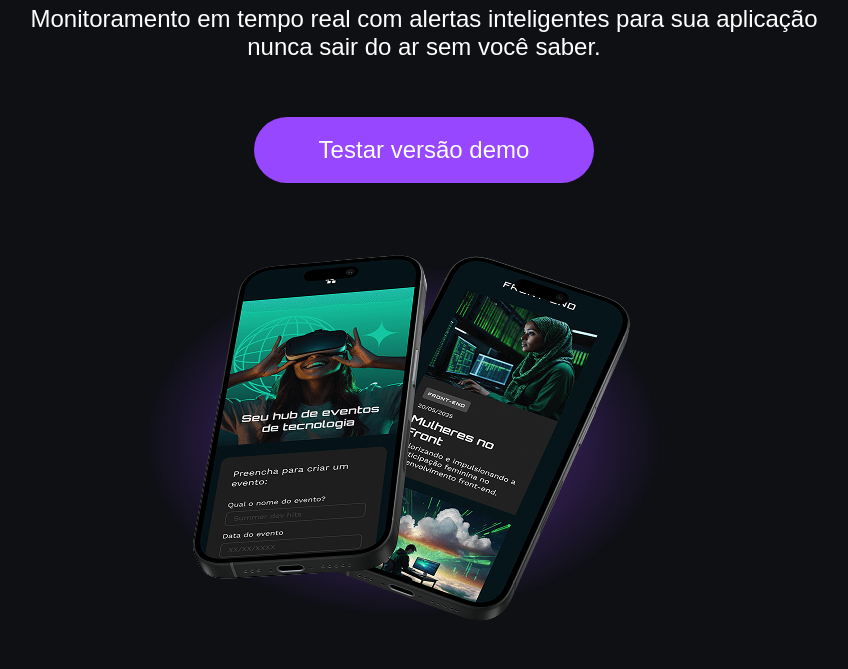
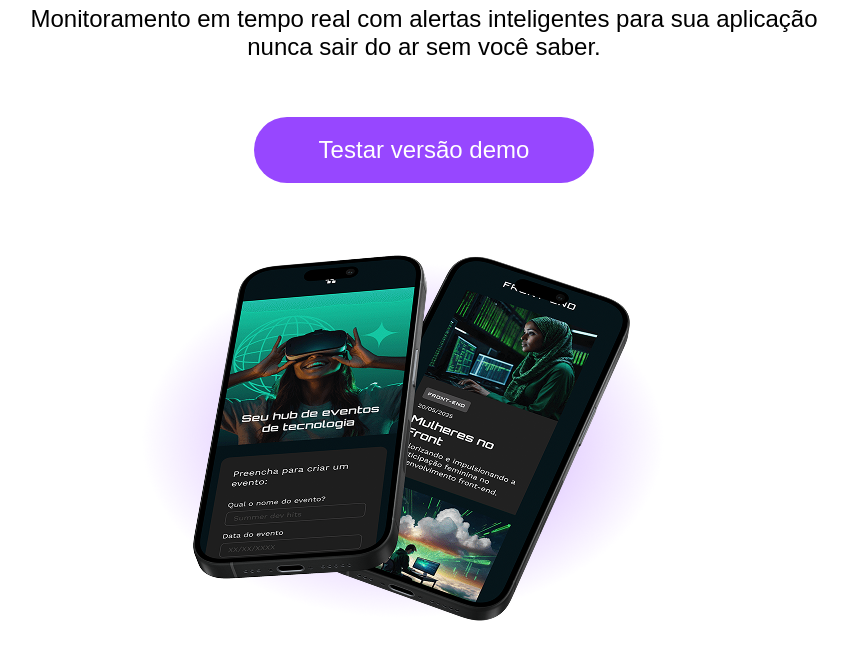
Before and after one commit to fernandooar/tecboard, a plain HTML site: page index.html in a window 1280 px wide. Shown: the part 332-1001 px from the top of the page, without its empty margins (216-1064 px from the left). Drawn offline with Linux system fonts and the light colour scheme; a web font is replaced by a local one.

Commit message:
Altera cor de plano de fundo

```diff
--- a/css/style.css
+++ b/css/style.css
@@ -16,8 +16,8 @@
 }
 
 body {
-    background-color: #0E1014;
-    color: #FFFFFF;
+    background-color: #ffffff;
+    color: #000000;
     font-size: 2rem;
 }
 
```
